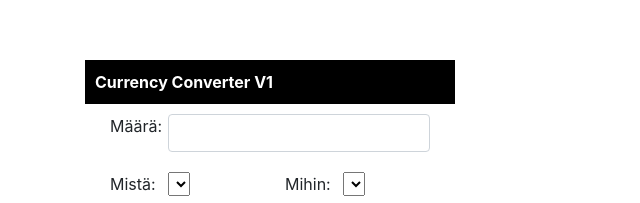
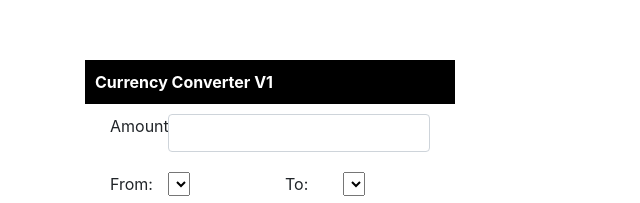
Before and after one commit to Nanishunter/Currency-Converter, a plain HTML site: page html/index.html in a window 1280 px wide. Shown: the part 140-343 px from the top of the page, 0-640 px from the left. Drawn offline with Linux system fonts and the light colour scheme; no server answers; files whose address does not match are found by name.

Commit message:
Changed some words. Added toFixed for numbers to appear with 2 decimals only.

```diff
--- a/html/index.html
+++ b/html/index.html
@@ -17,15 +17,15 @@
                 Currency Converter V1
             </div>
             <div class="row">
-                <div class="col-md-2">Määrä:</div>
+                <div class="col-md-2">Amount:</div>
                 <div class="col-md-10">
                     <input type="text" oninput="convertCurrency()" class="form-control" id="amount"/>
                 </div>
             </div>
             <div class="row">
-                <div class="col-md-2">Mistä:</div>
+                <div class="col-md-2">From:</div>
                 <div class="col-md-4"><select onchange="convertCurrency()" id="from"></select></div>
-                <div class="col-md-2">Mihin:</div>
+                <div class="col-md-2">To:</div>
                 <div class="col-md-4"><select onchange="convertCurrency()" id="to"></select></div>
             </div>
             <div class="row">
```
